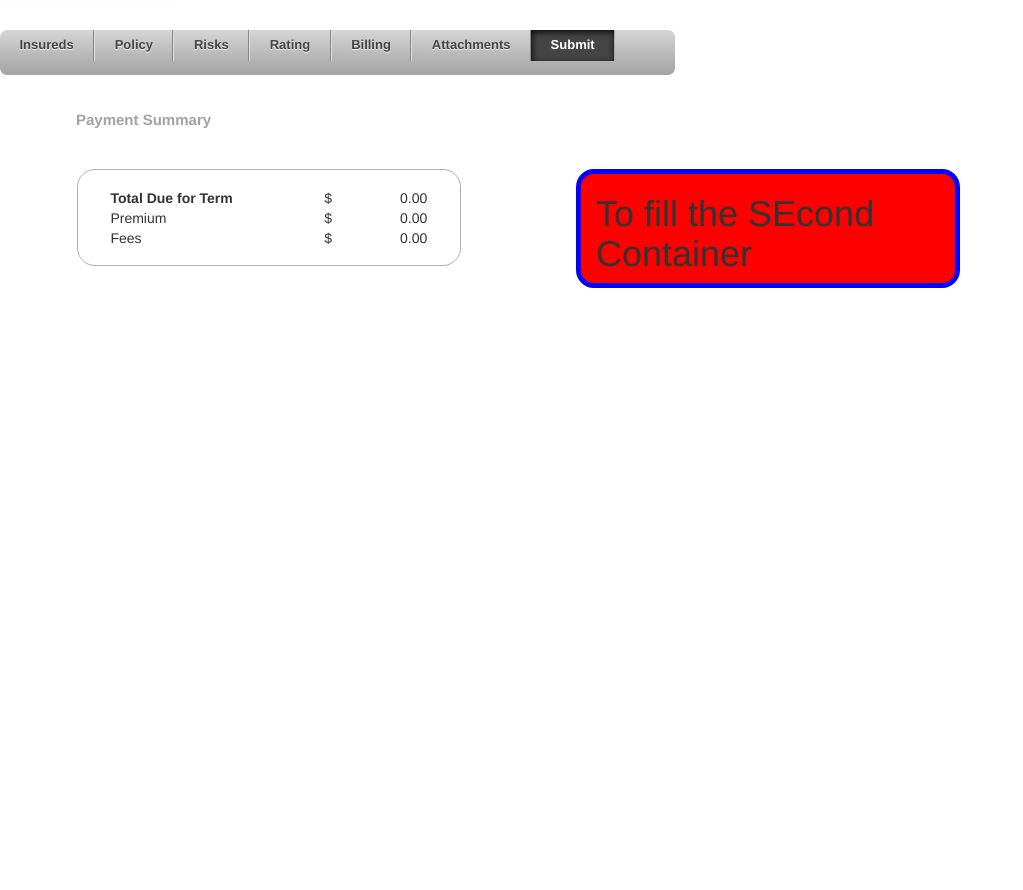
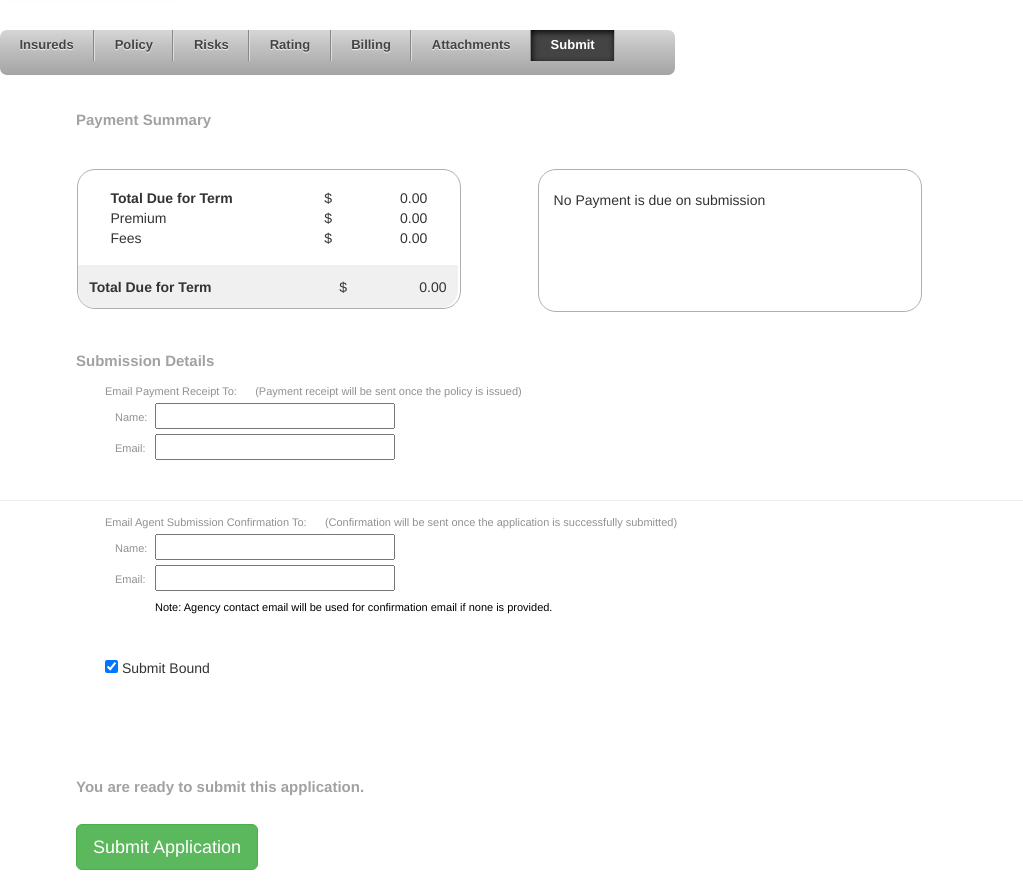
Before and after one commit to Zarad1993/quoting-mvp, a Flask app: page / in a window 1280 px wide. Shown: the part 101-991 px from the top of the page, without its empty margins (0-1023 px from the left). Before the commit the page ends 389 px from the top, so only its background shows below. Run offline with Flask 2, Linux system fonts and the light colour scheme; some libraries are stand-ins or nearby versions.

Commit message:
Finished with submit Tab design

```diff
--- a/templates/index.html
+++ b/templates/index.html
@@ -635,10 +635,59 @@
 		      </tr>
 			</table>
 		</div>
+		<div style="clear:left"></div>
+		<div style="width: 108%;background-color: #F0F0F0;border-radius: 0px 0px 18px 18px;float:left;margin-left: -15px">
+			<table style="margin: 3%">
+			  <tr>
+			    <td style="width:70%;"><b>Total Due for Term</b></td>
+			    <td style="width:22.4%">$</td>
+			    <td>0.00</td>
+			  </tr>
+		  	</table>
+		</div>
 	</div>
-	<div class="container" style="margin-right:25%;width:30%;background-color:red;border:5px solid blue;border-radius: 18px;float:right" >
-		<h1>To fill the SEcond Container</h1>
+	<div class="container" style="margin-left:6%;width:30%;background-color:#FFFFFF;border:1px solid #AFAFAF;border-radius: 18px;float:left;" >
+		<br>
+		<div style="width:250px;height:120.5px;">
+			<p>No Payment is due on submission</p>
+		</div>
 	</div>
+	<div style="clear:left"></div>
+	<br><br>
+	<div class="fatGreyTitles">Submission Details</div>
+	<div id="emailReceiptTo_wrap">
+        <div class="littleGreyTitles">Email Payment Receipt To: &nbsp;&nbsp;&nbsp;&nbsp; (Payment receipt will be sent once the policy is issued)</div>
+        <div>
+            <span class="littleGreyTitles">Name: </span><input type="text" name="submitReceiptName">
+        </div>
+        <div>
+            <span class="littleGreyTitles">Email: </span><input type="text" name="submitReceiptEmail" class="optionalEmail">
+            <span class="littleGreyTitles label">(Limit one email address)</span>
+        </div>
+    </div>
+    <hr>
+	<div id="emailConfirmationTo_wrap">
+        <div class="littleGreyTitles">Email Agent Submission Confirmation To: &nbsp;&nbsp;&nbsp;&nbsp; (Confirmation will be sent once the application is successfully submitted)</div>
+        <div>
+            <span class="littleGreyTitles">Name: </span><input type="text" name="submitConfirmName">
+        </div>
+        <div>
+            <span class="littleGreyTitles">Email: </span><input type="text" name="submitConfirmEmail" class="optionalEmail">
+            <span class="littleGreyTitles label">(Limit one email address)</span>
+        </div>
+        <div>
+            <span class="littleBlackText">Note: Agency contact email will be used for confirmation email if none is provided.</span>
+        </div>
+    </div>
+    <div id="submitBound_wrap">
+        <input type="checkbox" name="submitBound" value="true" checked>
+        <span>Submit Bound</span>
+    </div>
+    <div class="fatGreyTitles fGTBottom" style="float:left"><p id="submit_application_text">You are ready to submit this application.</p>
+	    <br>
+	    <button class="btn btn-lg btn-success">Submit Application</button>
+    </div>
+
 </script>
 
 
```
